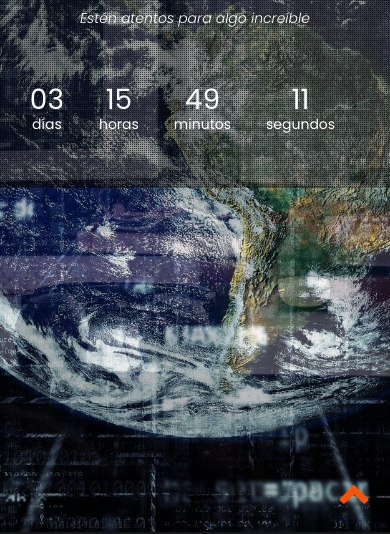
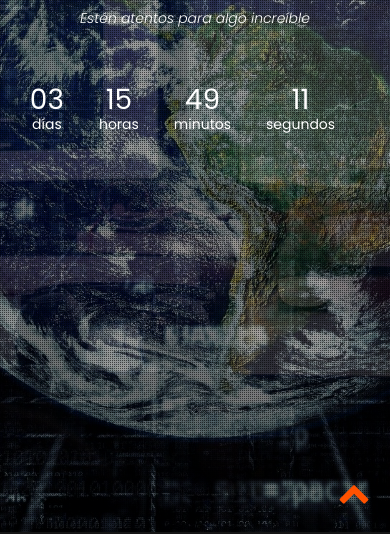
Before and after one commit to djsanchez2020/dra-webinar, a plain HTML site: page index.html in a window 390 px wide. Shown: the part 312-846 px from the top of the page. Drawn offline with Linux system fonts and the light colour scheme.

Commit message:
Ajustes css

```diff
--- a/css/styles.css
+++ b/css/styles.css
@@ -999,7 +999,7 @@ footer {
 
 @media (max-width: 480px) {
   .banner-container {
-    height: 500px;
+    height: 100vh;
   }
   #home .heading h2 {
     font-size: 34px !important;
@@ -1043,6 +1043,7 @@ footer {
 
 @media (max-width: 320px) {
   .banner-container {
+    height: 100vh;
   }
   .grid .text-content {
     padding-left: 29%;
```
